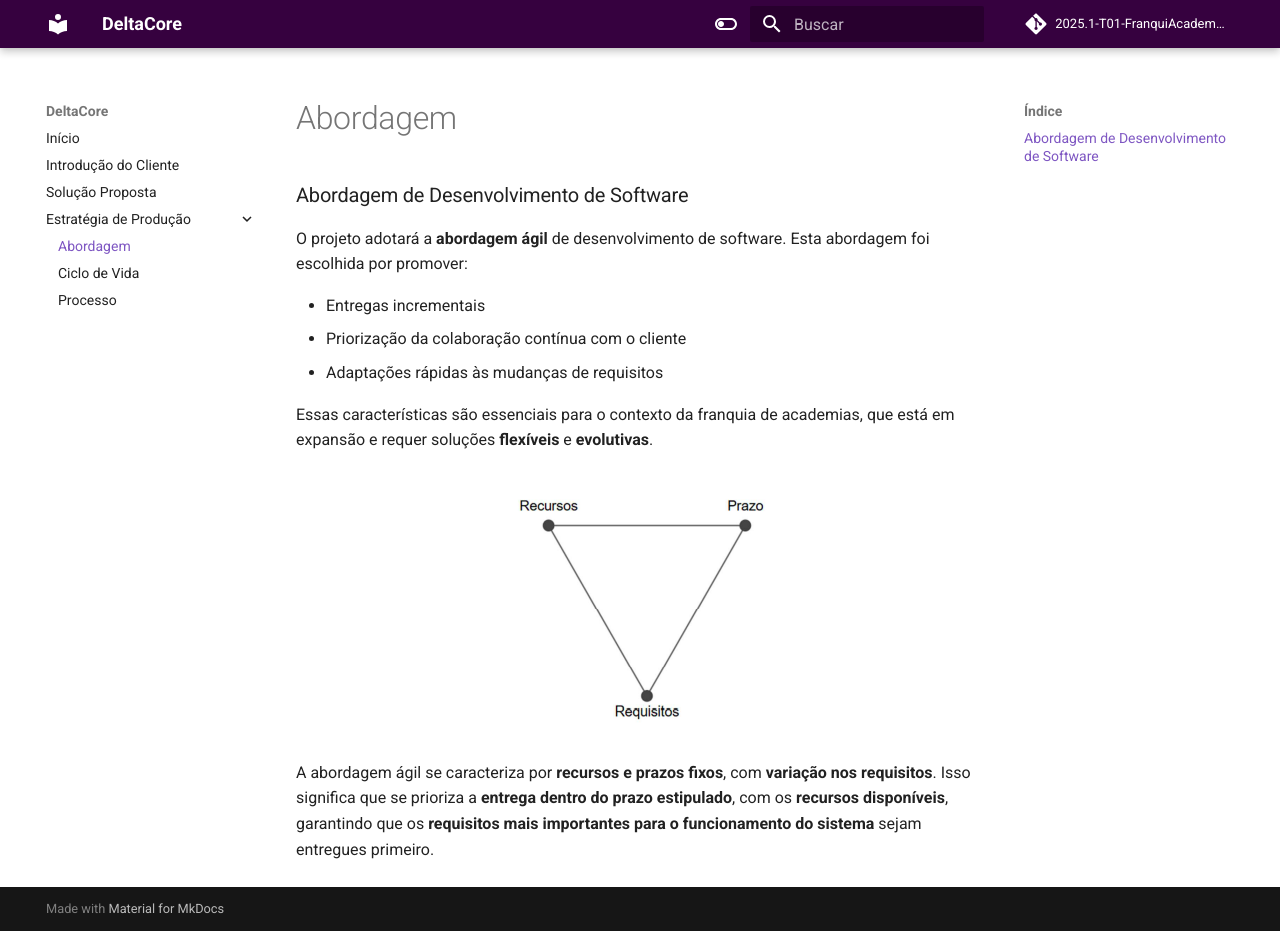
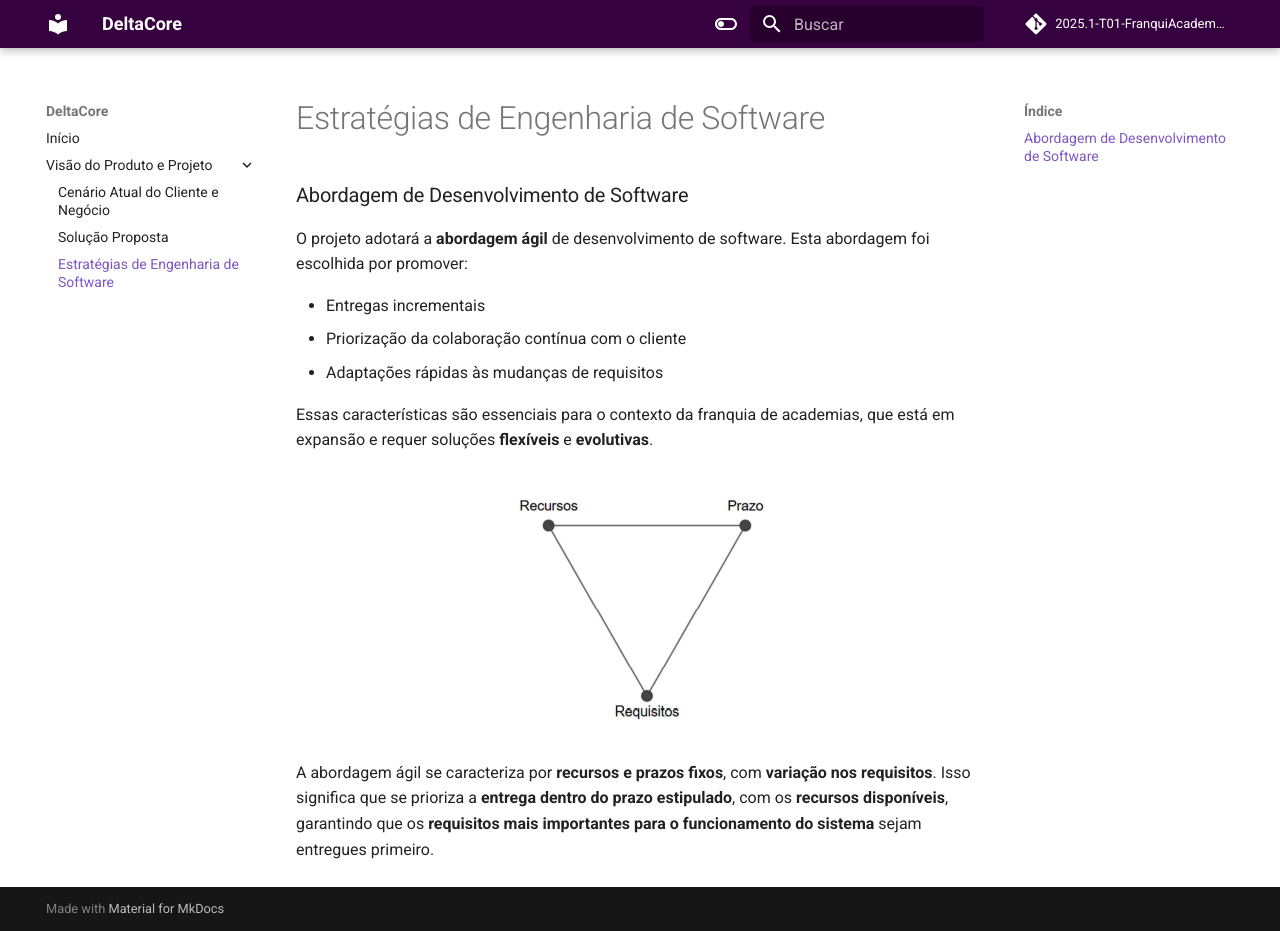
Before and after one commit to mdsreq-fga-unb/2025.1-T01-FranquiAcademia, an MkDocs documentation site: the page built from docs/sections/approach.md, in a window 1280 px wide and 931 px high. Built offline with MkDocs 1.6.1 and Material for MkDocs 9.7.7, drawn with Linux system fonts in a browser that asks for light colours; comment, search, counter and statistics services are not loaded.

Commit message:
feat: creating a files struct and fixing the mkdocs.yml

```diff
--- a/docs/approach.md
+++ b/docs/sections/approach.md
@@ -8,7 +8,7 @@ O projeto adotará a **abordagem ágil** de desenvolvimento de software. Esta ab
 
 Essas características são essenciais para o contexto da franquia de academias, que está em expansão e requer soluções **flexíveis** e **evolutivas**.
 
-![Diagrama de Causa e Efeito](images/triangle_agile.png){.centered-img}
+![Diagrama de Causa e Efeito](../images/triangle_agile.png){.centered-img}
 
 
 A abordagem ágil se caracteriza por **recursos e prazos fixos**, com **variação nos requisitos**. Isso significa que se prioriza a **entrega dentro do prazo estipulado**, com os **recursos disponíveis**, garantindo que os **requisitos mais importantes para o funcionamento do sistema** sejam entregues primeiro.
--- a/mkdocs.yml
+++ b/mkdocs.yml
@@ -1,17 +1,24 @@
 site_name: DeltaCore
 
 repo_name: "2025.1-T01-FranquiAcademia"
-repo_url: https://github.com/mdsreq-fga-unb/2024.2-T03-CafeDoSitio
+repo_url: https://github.com/mdsreq-fga-unb/2025.1-T01-FranquiAcademia
 
 nav:
   - Início: index.md
-  - Introdução do Cliente: intro_client.md
-  - Solução Proposta: solution.md
-  - Estratégia de Produção:
-      - Abordagem: approach.md
-      - Ciclo de Vida: life_cicle.md
-      - Processo: process.md
+  - Visão do Produto e Projeto:
+    - Cenário Atual do Cliente e Negócio: sections/intro_client.md
+    - Solução Proposta: sections/solution.md
+    - Estratégias de Engenharia de Software: sections/approach.md
+    # - Lições Aprendidas: sections/documento-licoes.md
 
+
+  #    - Introdução do Cliente: sections/intro_client.md
+  #    - Solução Proposta: section/solution.md
+  #    - Estratégia de Produção:
+  #        - Abordagem: sections/approach.md
+  #        - Ciclo de Vida: secions/life_cicle.md
+  #        - Processo: sections/process.md
+  #
 
 
 
```
Also changed, not shown: docs/sections/life_cicle.md (renamed from docs/life_cicle.md, +1 -1 lines), docs/sections/intro_client.md (renamed from docs/intro_client.md), docs/sections/process.md (renamed from docs/process.md), docs/sections/solution.md (renamed from docs/solution.md).
